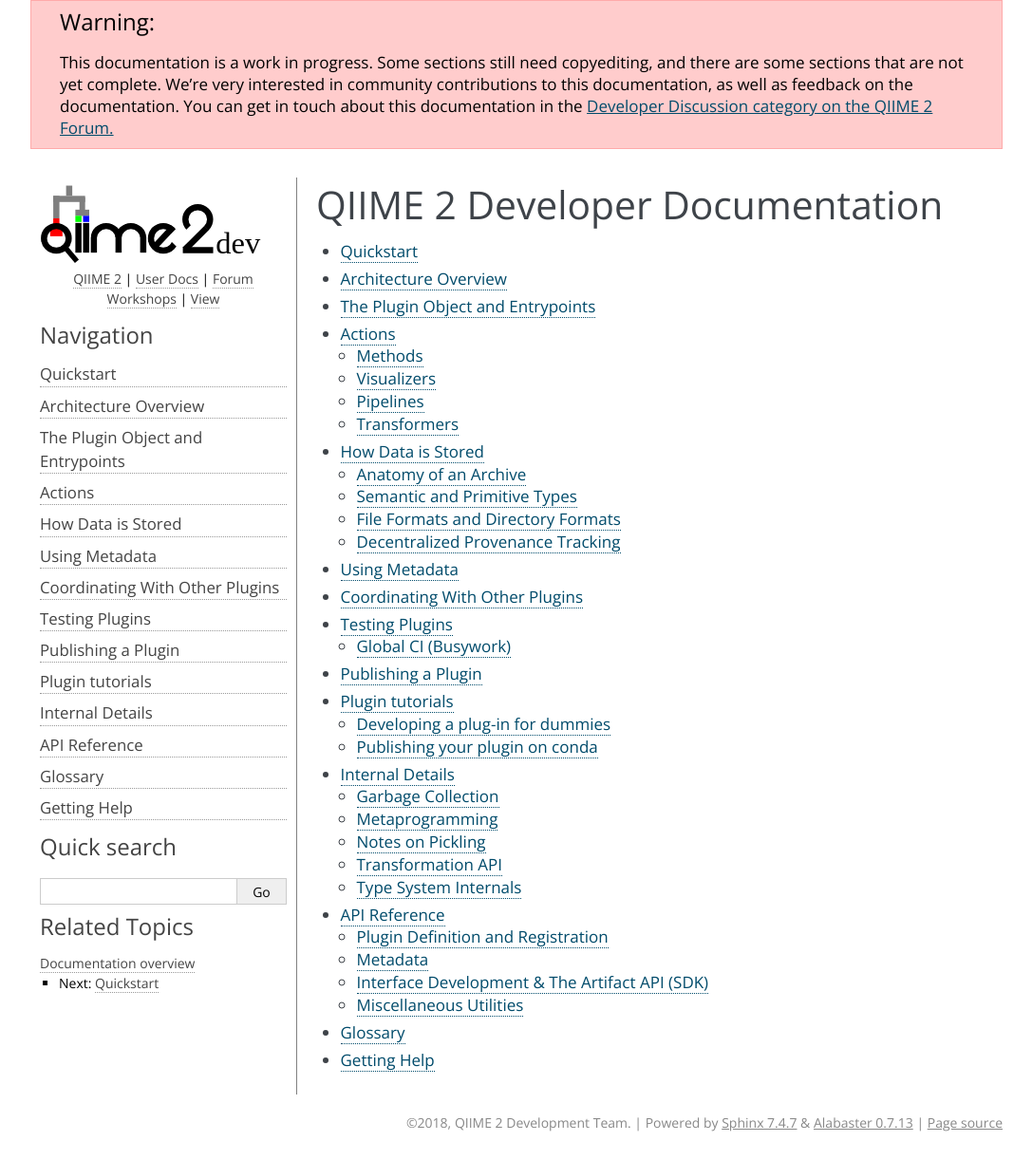
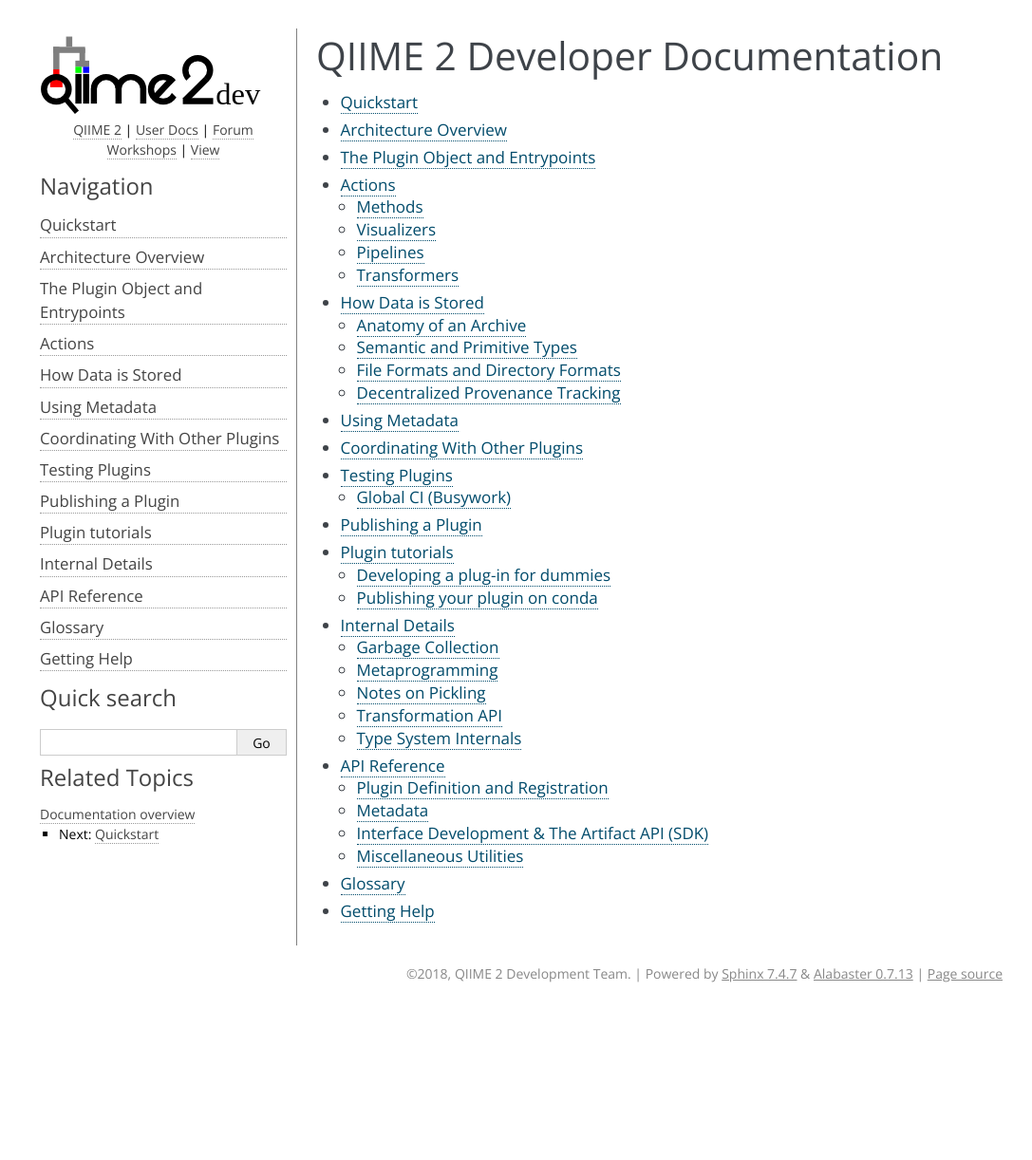
Before and after one commit to qiime2/dev-docs, a Sphinx documentation site: the page built from source/index.rst, in a window 1280 px wide. Shown: the whole page at 95% size, without its empty margins (96-1183 px from the left). Built offline with Sphinx 7.4.7, drawn with Linux system fonts in a browser that asks for light colours; after the commit the page ends 1065 px from its top, so only the background shows below that.

Commit message:
MAINT: remove scary banner (#26)

```diff
--- a/source/_templates/layout.html
+++ b/source/_templates/layout.html
@@ -8,23 +8,6 @@
     {%- endfor %}
 {%- endmacro %}
 {{- script() }}
-{%- endblock %}
-
-{% block content %}
-<div class="admonition warning" style="margin: 0 auto; width: 1024px; box-sizing: border-box;">
-  <p class="first admonition-title">Warning</p>
-  <p class="last">
-    This documentation is a work in progress. Some sections still need
-    copyediting, and there are some sections that are not yet complete. We’re
-    very interested in community contributions to this documentation, as well
-    as feedback on the documentation. You can get in touch about this
-    documentation in the
-    <a href="https://forum.qiime2.org/c/dev-discussion">
-      Developer Discussion category on the QIIME 2 Forum.
-    </a>
-  </p>
-</div>
-{{ super() }}
 {%- endblock %}
 
 <!-- Taken from: https://github.com/writethedocs/www/blob/master/docs/_templates/layout.html -->
```
